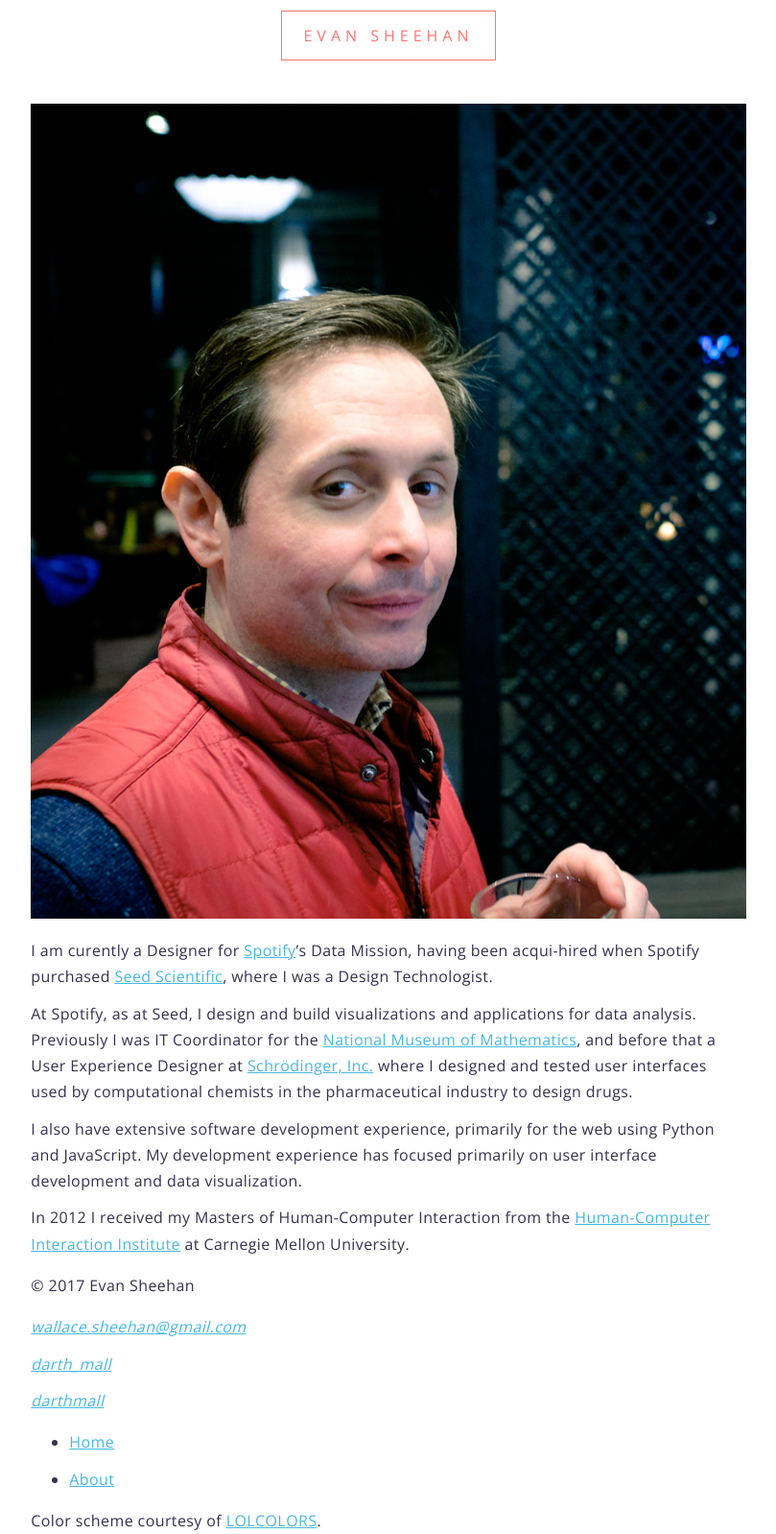
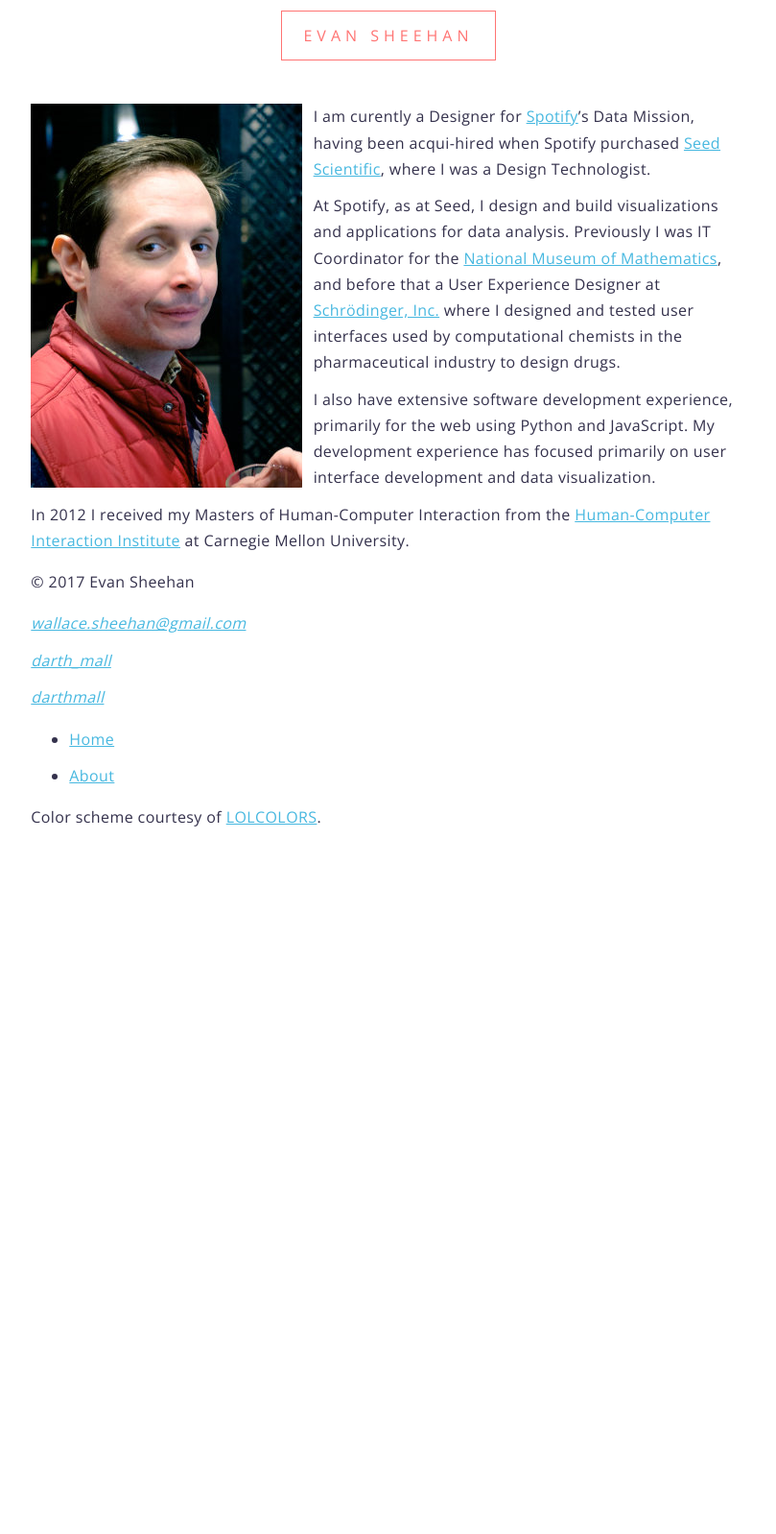
Before and after one commit to darthmall/darthmall.github.io, a Jekyll site: the page built from about.md, in a window 1280 px wide. Shown: the whole page at 96% size, without its empty margins (235-1044 px from the left). Built offline with Jekyll 4.4.1, drawn with Linux system fonts in a browser that asks for light colours; after the commit the page ends 900 px from its top, so only the background shows below that.

Commit message:
Update photo on about page
- Add a float utility class to replace the profile class
- Scale my photo down
- Add a retina version of my photo for later

```diff
--- a/_sass/layout.sass
+++ b/_sass/layout.sass
@@ -42,6 +42,10 @@ img
   justify-content: center
   height: 50vh
 
+.float
+  float: left
+  margin-right: $gutter
+
 @media screen and (min-width: $sm-screen)
   body
     margin: auto
--- a/about.md
+++ b/about.md
@@ -4,8 +4,8 @@ title: About
 permalink: /about/
 ---
 
-<img class="profile" src="{% link assets/img/me.jpg %}"
-  alt="Evan Sheehan" />
+<img class="float" src="{% link assets/img/me.jpg %}"
+  alt="Me at a ski resort in Norway" />
 
 I am curently a Designer for [Spotify](https://spotify.com)'s Data Mission,
 having been acqui-hired when Spotify purchased
```
Also changed, not shown: assets/img/me.jpg, assets/img/me@2x.jpg (added).
